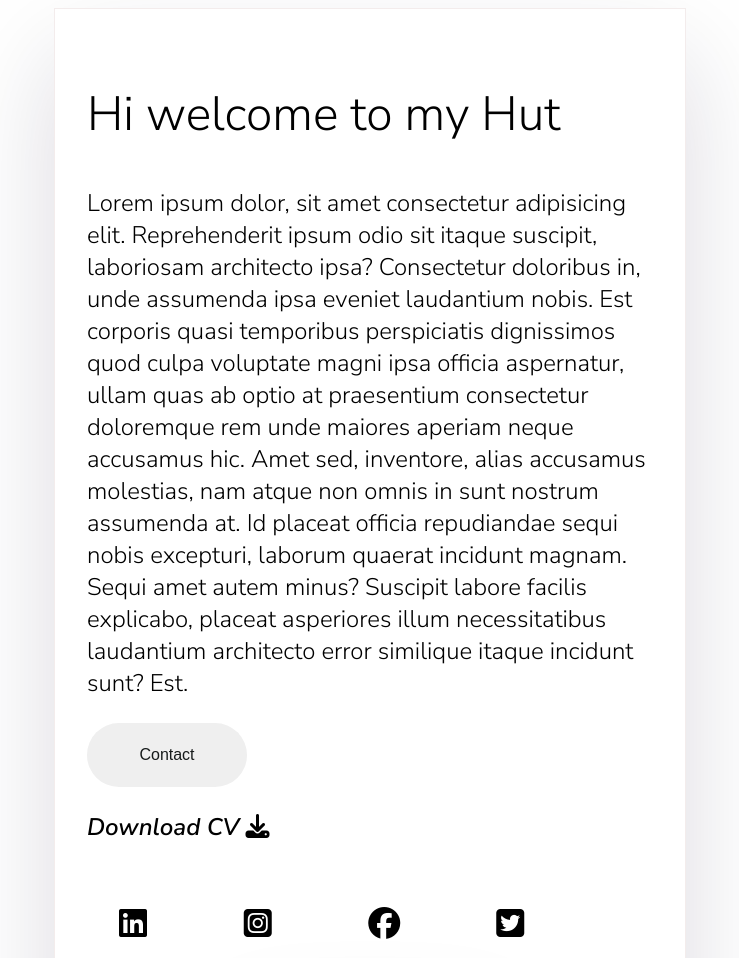
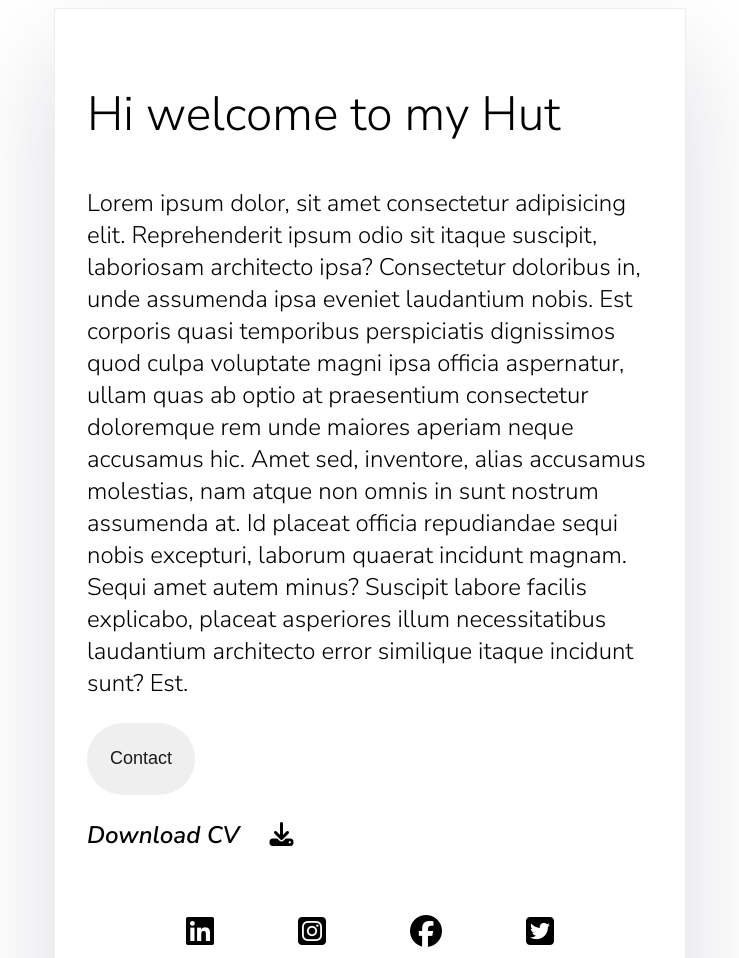
Before and after one commit to arifth/Bootcamp-tasks-stage1-dumbwaysid, a plain HTML site: page Minggu Pertama/Pengenalan HTML/Card Layout/index.html in a window 1280 px wide. Shown: the top 958 px of the page, without its empty margins (270-1009 px from the left). Drawn offline with Linux system fonts and the light colour scheme.

```diff
--- a/Minggu Pertama/Pengenalan HTML/Card Layout/style.css
+++ b/Minggu Pertama/Pengenalan HTML/Card Layout/style.css
@@ -34,21 +34,19 @@
 
 
 .icon-container{
+    width: 65%;
     display: flex;
     align-items: center;
-    justify-content: center;
-    margin: 2em 2em;
+    justify-content: space-between;
+    margin: auto;
 }
 
-.fa-brands{
-    height: 1em;
-    width: 1em;
-    margin-right: 3em;
-    border-radius: 100%;
-}
+
 
 .link-download{
     display: inline;
+    margin-left: 1em;
+    cursor: pointer;
 }
 
 .container-card {
@@ -56,11 +54,16 @@
     display: flex;
     flex-direction: column;
     align-items: center;
-    width: 45%;
+    max-width: 380px;
     margin: auto;
     border: 1 solid red;
     border-radius: .5em;
     box-shadow: rgba(17, 12, 46, 0.15) 0px 48px 100px 0px;
+    overflow: hidden;
+}
+
+.container-card:hover{
+    opacity: 0.85;
 }
 
 img {
@@ -83,17 +86,18 @@ i .link-download {
 }
 
 .section2 {
-    margin-top: 5em;
+    margin: 5em 0;
 }
 
 .btn-primary{
     height: 4em;
-    width: 10em;
+    width: 6em;
     border: none;
     border-radius: 2em;
     color: rgb(23, 27, 27);
-    font-size: 1em;
+    font-size: 18px;
     cursor: pointer;
+    padding: .5em;
 
 }
 
```
Also changed, not shown: index.html (added, +12 -0 lines).
